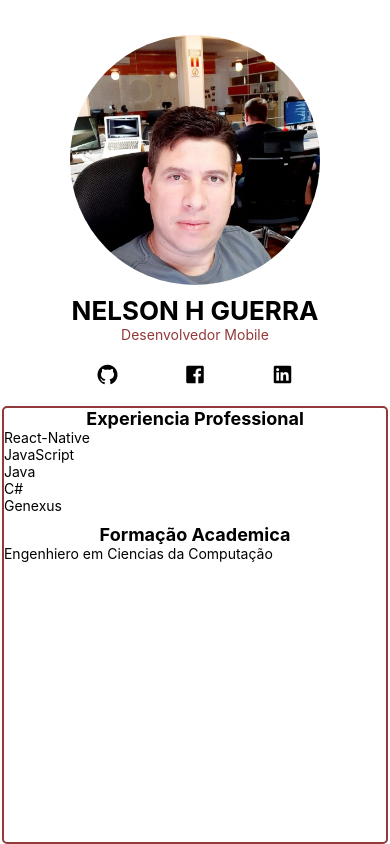
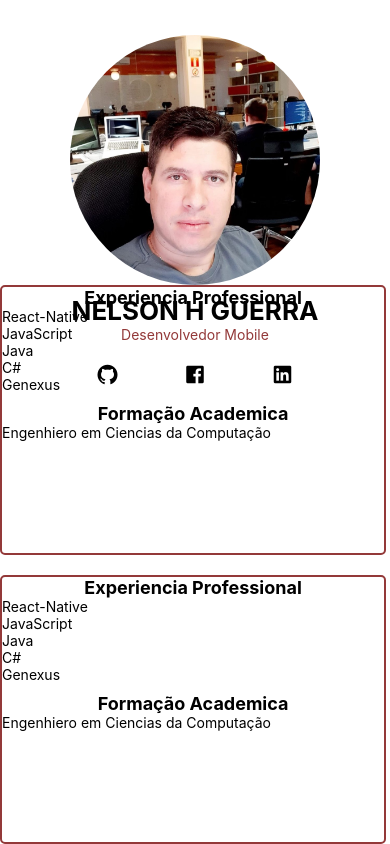
Before and after one commit to nelsoneo/CurriculumApp-RN, a React Native app: screen / in a window 390 px wide. Built offline with nearby package versions, Linux system fonts and the light colour scheme.

Commit message:
agregando component card

```diff
--- a/App.js
+++ b/App.js
@@ -3,6 +3,7 @@ import React from 'react';
 import { StyleSheet, Text, View, Image, Alert, TouchableOpacity } from 'react-native';
 import Icon from 'react-native-vector-icons/AntDesign';
 import foto from './assets/perfil.jpg';
+import Card from './src/Components/Card/Card';
 
 const App = () => {
 
@@ -40,24 +41,12 @@ const App = () => {
                   <Icon name = 'linkedin-square' style={{fontSize: 20}} />
                 </TouchableOpacity>
             </View>
-
-            <View style = {styles.card}>
-              <View>
-                <Text style= {{fontSize: 18, fontWeight: 'bold', alignSelf: 'center'}}>Experiencia Professional</Text>
-                <Text >React-Native</Text>
-                <Text>JavaScript</Text>
-                <Text>Java</Text>
-                <Text>C#</Text>
-                <Text>Genexus</Text>
-              </View>
-              <View style = {styles.card_content}>
-                <Text style= {{fontSize: 18, fontWeight: 'bold', alignSelf: 'center'}}>Formação Academica</Text>
-                <Text>Engenhiero em Ciencias da Computação</Text>
-              </View>
-            </View>
         </View>
         {/* <StatusBar style="auto" /> */}
     </View>
+
+    <Card titulo = 'Formação Academica'/>
+    <Card titulo = 'Experiencias Professional'/>
     </>
   );
 };
@@ -95,19 +84,6 @@ const styles = StyleSheet.create({
     width: '50%',
     marginTop: 10
   },
-  card: {
-    width: '99%',
-    flex: 1,
-    borderRadius: 5,
-    borderWidth: 2,
-    borderColor: '#933939',
-    marginTop: 20,
-    // alignItems: 'center'
-  },
-  card_content: {
-    alignItems: 'flex-start',
-    marginTop: 10
-  }
 });
 
 export default App;
--- /dev/null
+++ b/src/Components/Card/Card.js
@@ -0,0 +1,39 @@
+import React from 'react';
+import { View, Text, StyleSheet } from 'react-native';
+
+const Card = () => {
+    return (
+        <View style = {styles.card}>
+        <View>
+          <Text style= {{fontSize: 18, fontWeight: 'bold', alignSelf: 'center'}}>Experiencia Professional</Text>
+          <Text >React-Native</Text>
+          <Text>JavaScript</Text>
+          <Text>Java</Text>
+          <Text>C#</Text>
+          <Text>Genexus</Text>
+        </View>
+        <View style = {styles.card_content}>
+          <Text style= {{fontSize: 18, fontWeight: 'bold', alignSelf: 'center'}}>Formação Academica</Text>
+          <Text>Engenhiero em Ciencias da Computação</Text>
+        </View>
+      </View>
+    );
+};
+
+const styles = StyleSheet.create({
+    card: {
+        width: '99%',
+        flex: 1,
+        borderRadius: 5,
+        borderWidth: 2,
+        borderColor: '#933939',
+        marginTop: 20,
+        // alignItems: 'center'
+      },
+      card_content: {
+        alignItems: 'flex-start',
+        marginTop: 10
+      }
+});
+
+export default Card;
```
